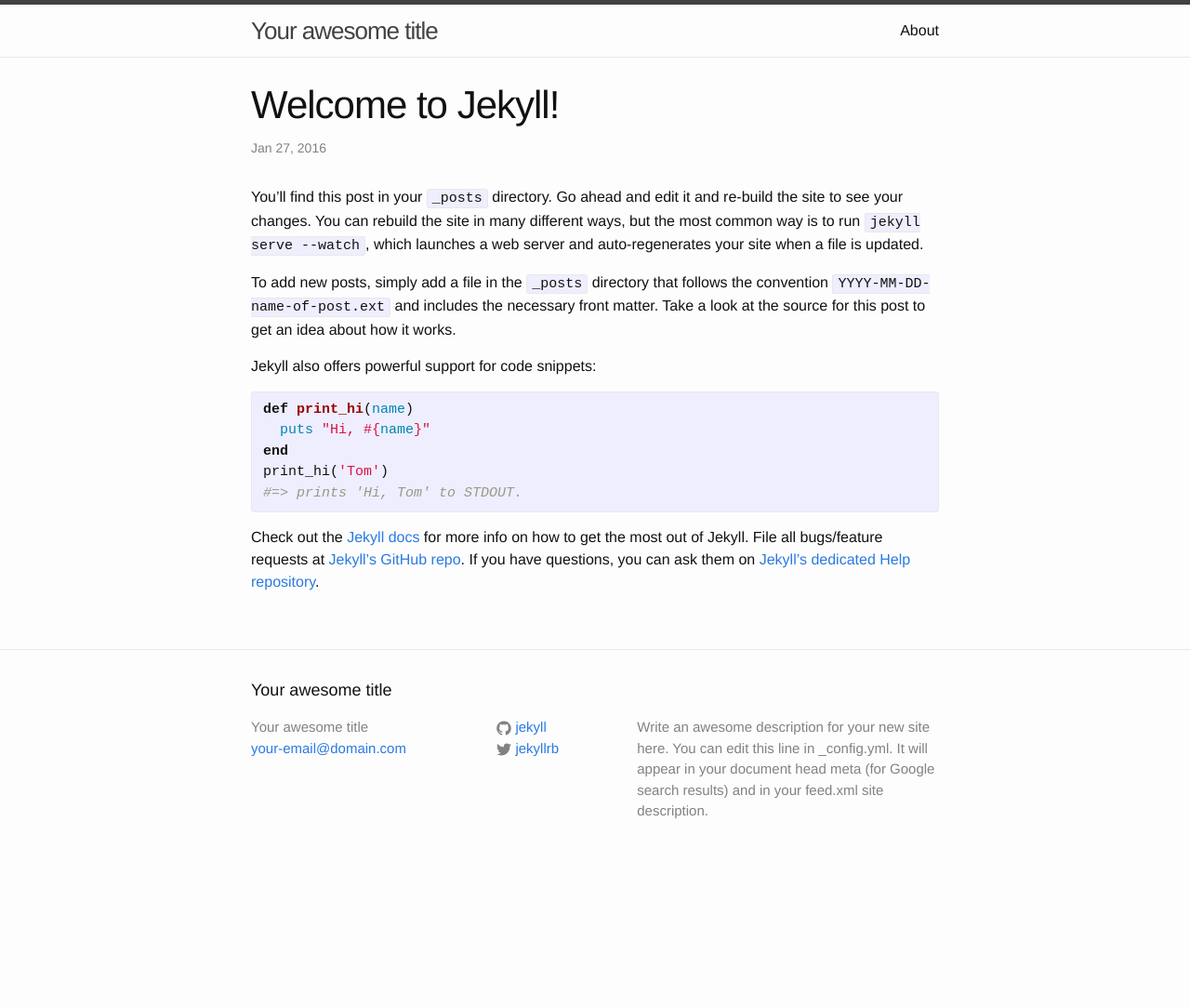
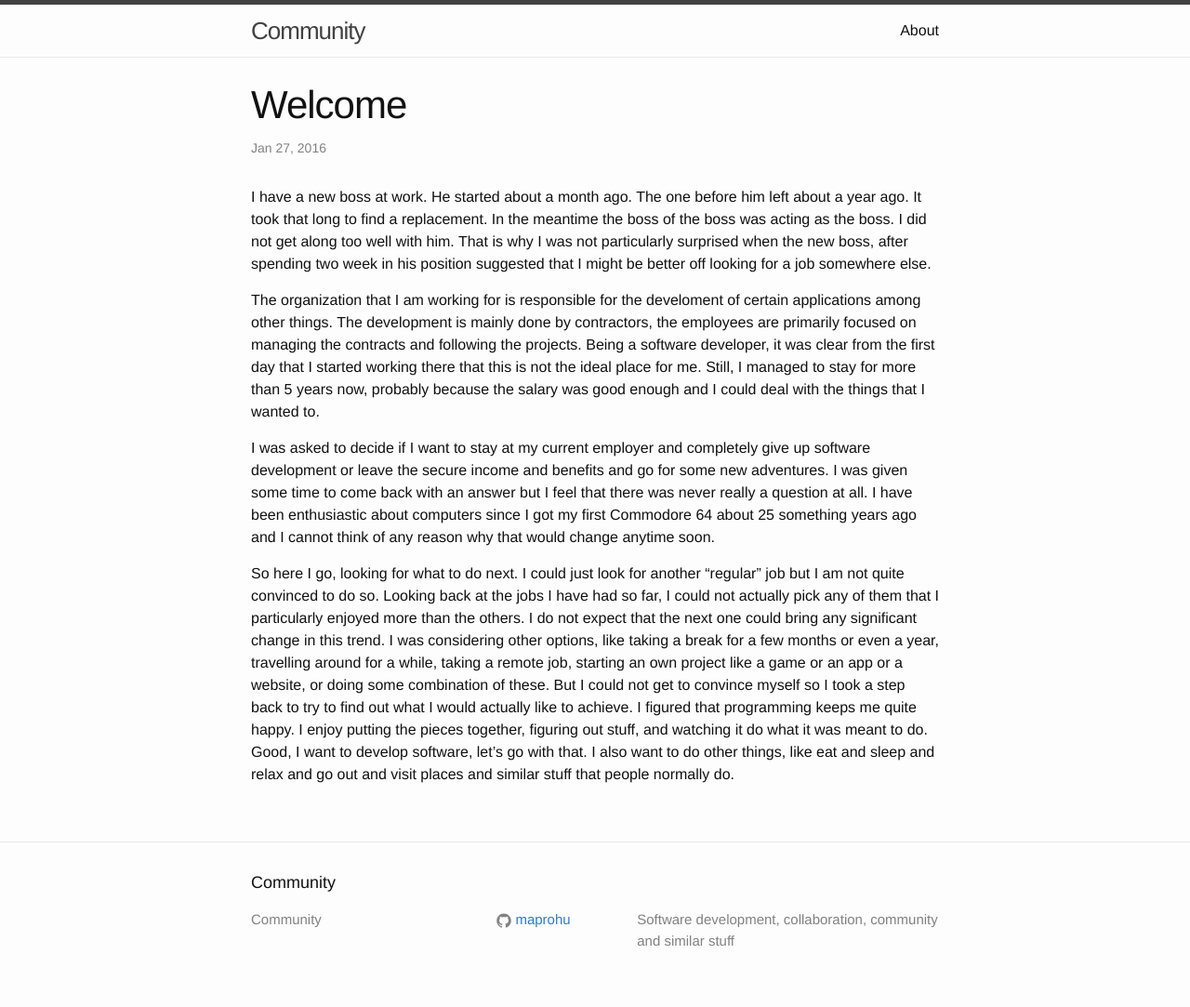
Before and after one commit to maprohu/community, a Jekyll site: the page built from _posts/2016-01-27-welcome-to-jekyll.markdown, in a window 1280 px wide. Shown: the whole page at 93% size. Built offline with Jekyll 4.4.1, drawn with Linux system fonts in a browser that asks for light colours; before the commit the page ends 944 px from its top, so only the background shows below that.

Commit message:
added jekyll

```diff
--- a/_config.yml
+++ b/_config.yml
@@ -1,14 +1,12 @@
 # Site settings
-title: Your awesome title
-email: your-email@domain.com
+title: Community
+#email: your-email@domain.com
 description: > # this means to ignore newlines until "baseurl:"
-  Write an awesome description for your new site here. You can edit this
-  line in _config.yml. It will appear in your document head meta (for
-  Google search results) and in your feed.xml site description.
+  Software development, collaboration, community and similar stuff
 baseurl: "/community" # the subpath of your site, e.g. /blog/
-url: "http://yourdomain.com" # the base hostname & protocol for your site
-twitter_username: jekyllrb
-github_username:  jekyll
+url: "http://maprohu.github.io" # the base hostname & protocol for your site
+#twitter_username: jekyllrb
+github_username:  maprohu
 
 # Build settings
 markdown: kramdown
--- a/_includes/footer.html
+++ b/_includes/footer.html
@@ -8,7 +8,9 @@
       <div class="footer-col  footer-col-1">
         <ul class="contact-list">
           <li>{{ site.title }}</li>
+          <!--
           <li><a href="mailto:{{ site.email }}">{{ site.email }}</a></li>
+          -->
         </ul>
       </div>
 
--- a/_posts/2016-01-27-welcome-to-jekyll.markdown
+++ b/_posts/2016-01-27-welcome-to-jekyll.markdown
@@ -1,25 +1,33 @@
 ---
 layout: post
-title:  "Welcome to Jekyll!"
-date:   2016-01-27 22:09:59
-categories: jekyll update
+title:  "Welcome"
+date:   2016-01-27
 ---
-You’ll find this post in your `_posts` directory. Go ahead and edit it and re-build the site to see your changes. You can rebuild the site in many different ways, but the most common way is to run `jekyll serve --watch`, which launches a web server and auto-regenerates your site when a file is updated.
 
-To add new posts, simply add a file in the `_posts` directory that follows the convention `YYYY-MM-DD-name-of-post.ext` and includes the necessary front matter. Take a look at the source for this post to get an idea about how it works.
+I have a new boss at work. He started about a month ago. The one before him left about a year ago. It took
+that long to find a replacement. In the meantime the boss of the boss was acting as the boss. I did not get along
+too well with him. That is why I was not particularly surprised when the new boss, after spending two week in his
+position suggested that I might be better off looking for a job somewhere else.
 
-Jekyll also offers powerful support for code snippets:
+The organization that I am working for is responsible for the develoment of certain applications among other things.
+The development is mainly done by contractors, the employees are primarily focused on managing the contracts
+and following the projects. Being a software developer, it was clear from the first day that I started working
+there that this is not the ideal place for me. Still, I managed to stay for more than 5 years now, probably
+because the salary was good enough and I could deal with the things that I wanted to.
 
-{% highlight ruby %}
-def print_hi(name)
-  puts "Hi, #{name}"
-end
-print_hi('Tom')
-#=> prints 'Hi, Tom' to STDOUT.
-{% endhighlight %}
+I was asked to decide if I want to stay at my current employer and completely give up software development or
+leave the secure income and benefits and go for some new adventures. I was given some time to come back with an answer
+but I feel that there was never really a question at all. I have been enthusiastic about computers since I
+got my first Commodore 64 about 25 something years ago and I cannot think of any reason why that would change
+anytime soon.
 
-Check out the [Jekyll docs][jekyll] for more info on how to get the most out of Jekyll. File all bugs/feature requests at [Jekyll’s GitHub repo][jekyll-gh]. If you have questions, you can ask them on [Jekyll’s dedicated Help repository][jekyll-help].
-
-[jekyll]:      http://jekyllrb.com
-[jekyll-gh]:   https://github.com/jekyll/jekyll
-[jekyll-help]: https://github.com/jekyll/jekyll-help
+So here I go, looking for what to do next. I could just look for another "regular" job but I am not quite
+convinced to do so. Looking back at the jobs I have had so far, I could not actually pick any of them that I
+particularly enjoyed more than the others. I do not expect that the next one could bring any significant change
+in this trend. I was considering other options, like taking a break for a few months or even a year,
+travelling around for a while, taking a remote job, starting an own project like a game or an app or a website, or
+doing some combination of these. But I could not get to convince myself so I took a step back to try to find out
+what I would actually like to achieve. I figured that programming keeps me quite happy. I enjoy putting the
+pieces together, figuring out stuff, and watching it do what it was meant to do. Good, I want to develop
+software, let's go with that. I also want to do other things, like eat and sleep and relax and go out and visit places
+and similar stuff that people normally do.
```
Also changed, not shown: 5 other files.
